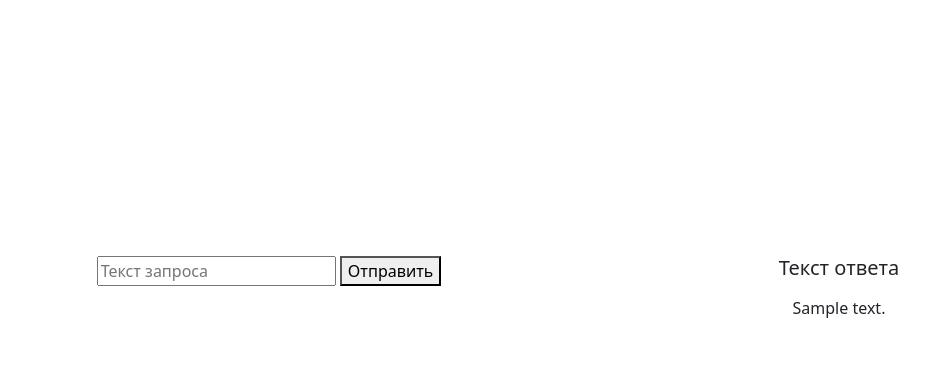
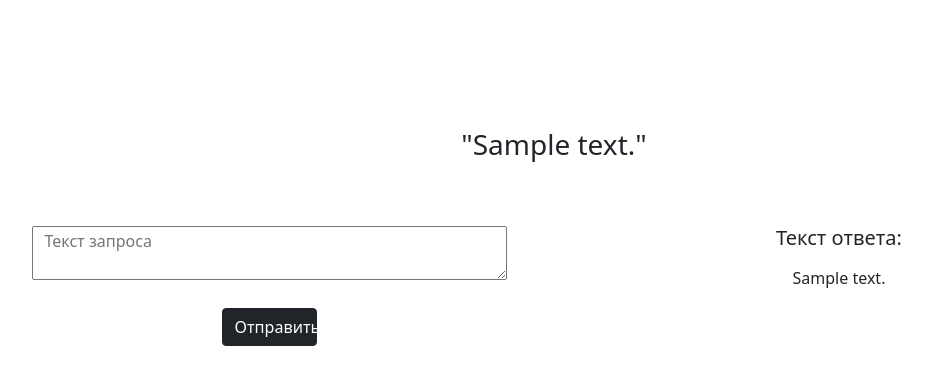
Before and after one commit to geekk0/gpt_site, a Django app: template templates/base.html in a window 1280 px wide. Shown: the top 385 px of the page, without its empty margins (86-1018 px from the left). Run offline with Django 3.2, Linux system fonts and the light colour scheme; the template is opened without the code that fills it: most values are stand-ins (such as "Sample title", 1, 10 or a date in 2020).

Commit message:
new design

```diff
--- a/bot/chatbot.py
+++ b/bot/chatbot.py
@@ -14,5 +14,7 @@
         temperature=0.5,
     )
 
+    print(completion)
+
     response = completion.choices[0].text
     return response
--- a/gpt_site/views.py
+++ b/gpt_site/views.py
@@ -18,6 +18,6 @@
 
     print(response_text)
 
-    context = {'response_text': response_text}
+    context = {'response_text': response_text, "request_text": request_text}
 
     return render(request, "base.html", context)
--- /dev/null
+++ b/static/css/base.css
@@ -0,0 +1,93 @@
+#question_label {
+  text-align: center;
+  margin-top: 10%;
+}
+
+textarea:focus, input:focus{
+    outline: none;
+}
+
+.lds-roller {
+  display: inline-block;
+  position: relative;
+  width: 80px;
+  height: 80px;
+}
+.lds-roller div {
+  animation: lds-roller 1.2s cubic-bezier(0.5, 0, 0.5, 1) infinite;
+  transform-origin: 40px 40px;
+}
+.lds-roller div:after {
+  content: " ";
+  display: block;
+  position: absolute;
+  width: 7px;
+  height: 7px;
+  border-radius: 50%;
+  background: black;
+  margin: -4px 0 0 -4px;
+}
+.lds-roller div:nth-child(1) {
+  animation-delay: -0.036s;
+}
+.lds-roller div:nth-child(1):after {
+  top: 63px;
+  left: 63px;
+}
+.lds-roller div:nth-child(2) {
+  animation-delay: -0.072s;
+}
+.lds-roller div:nth-child(2):after {
+  top: 68px;
+  left: 56px;
+}
+.lds-roller div:nth-child(3) {
+  animation-delay: -0.108s;
+}
+.lds-roller div:nth-child(3):after {
+  top: 71px;
+  left: 48px;
+}
+.lds-roller div:nth-child(4) {
+  animation-delay: -0.144s;
+}
+.lds-roller div:nth-child(4):after {
+  top: 72px;
+  left: 40px;
+}
+.lds-roller div:nth-child(5) {
+  animation-delay: -0.18s;
+}
+.lds-roller div:nth-child(5):after {
+  top: 71px;
+  left: 32px;
+}
+.lds-roller div:nth-child(6) {
+  animation-delay: -0.216s;
+}
+.lds-roller div:nth-child(6):after {
+  top: 68px;
+  left: 24px;
+}
+.lds-roller div:nth-child(7) {
+  animation-delay: -0.252s;
+}
+.lds-roller div:nth-child(7):after {
+  top: 63px;
+  left: 17px;
+}
+.lds-roller div:nth-child(8) {
+  animation-delay: -0.288s;
+}
+.lds-roller div:nth-child(8):after {
+  top: 56px;
+  left: 12px;
+}
+@keyframes lds-roller {
+  0% {
+    transform: rotate(0deg);
+  }
+  100% {
+    transform: rotate(360deg);
+  }
+}
--- a/templates/base.html
+++ b/templates/base.html
@@ -1,3 +1,4 @@
+{% load static %}
 <!DOCTYPE html>
 <html lang="en">
 <head>
@@ -5,24 +6,61 @@
     <title>GPT Site</title>
     <link href="https://cdn.jsdelivr.net/npm/bootstrap@5.0.2/dist/css/bootstrap.min.css" rel="stylesheet"
           integrity="sha384-EVSTQN3/azprG1Anm3QDgpJLIm9Nao0Yz1ztcQTwFspd3yD65VohhpuuCOmLASjC" crossorigin="anonymous">
+    <link rel="stylesheet" type="text/css" href="{% static 'css/base.css' %}">
+
 </head>
 <body>
-    <div class="container" style="margin-top: 20%">
+    <div>
+        {% if request_text|length > 0 %}
+            <h3 class="col-8 offset-2" id="question_label" style="">"{{ request_text }}"</h3>
+        {% else %}
+            <h3 class="col-8 offset-2" id="question_label" style="text-align: center; margin-top: 10%; visibility: hidden">Текст запроса</h3>
+        {% endif %}
+    </div>
+
+    <div class="container" style="margin-top: 5%">
         <div class="row">
             <div class="col-6" style="text-align: center">
-                <form name="input_text" action="{% url "get_gpt_response" %}" method="post">
+                <form name="input_text" action="{% url "get_gpt_response" %}" id="req_form" method="post">
                     {% csrf_token %}
-                    <input class="" type="text" name="request_text" placeholder="Текст запроса">
-                    <button type="submit">Отправить</button>
+                    <div class="row">
+                        <textarea oninput="auto_grow(this)" class="col-10 offset-1" style="scrollbar-width: none;
+                        margin-top: auto; margin-bottom: auto" name="request_text" id="question" placeholder="Текст запроса"></textarea>
+                        <button style="margin-top:5%" type="button" class="btn btn-dark col-2 offset-5" onclick="log()">Отправить</button>
+                        <button type="submit" style="display: none">Отправить</button>
+                    </div>
                 </form>
             </div>
             <div class="col-6" style="text-align: center">
-                <h5 id="response_text">Текст ответа</h5>
+                <h5 id="response_text">Текст ответа:</h5>
                 {% if response_text %}
                     <p>{{ response_text|linebreaks }}</p>
                 {% endif %}
+                <div style="display: none; text-align: center; margin-top: 5%; margin-left: auto; margin-right: auto"
+                     id="loading" class="lds-roller"><div></div><div></div><div></div><div></div><div></div><div></div><div></div><div></div></div>
+
             </div>
+
         </div>
     </div>
 </body>
+
+<script>
+    function log(){
+        let question_label = document.getElementById('question_label')
+        let question = document.getElementById('question')
+        let form = document.getElementById('req_form')
+        let loading = document.getElementById('loading')
+        question_label.style.visibility = 'visible'
+        loading.style.display = 'block'
+        question_label.innerHTML = '"' + question.value + '"'
+        form.submit()
+    }
+
+    function auto_grow(element){
+        element.style.height = ""
+        element.style.height = (element.scrollHeight)+"px";
+
+    }
+</script>
 </html>
```
